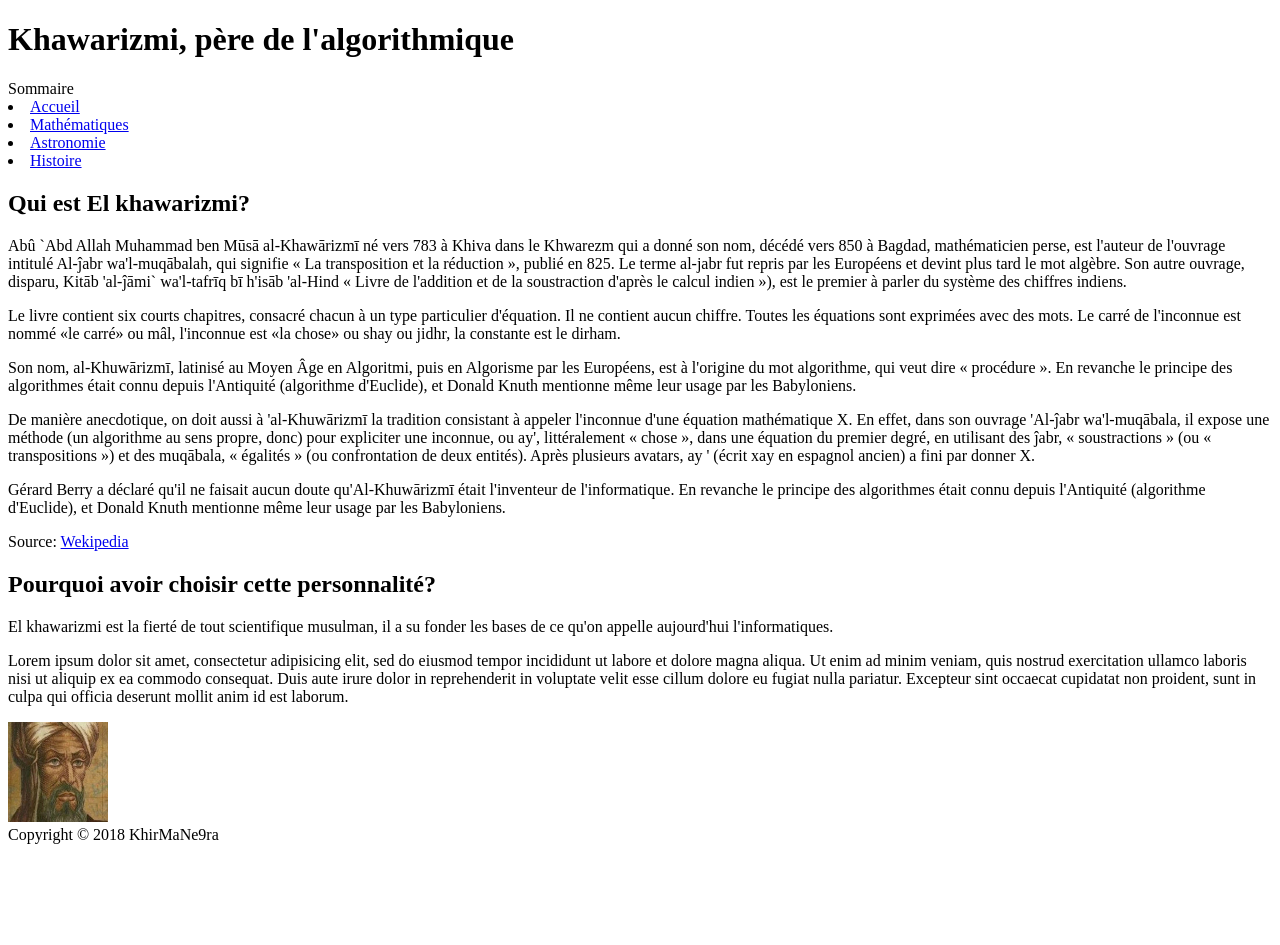
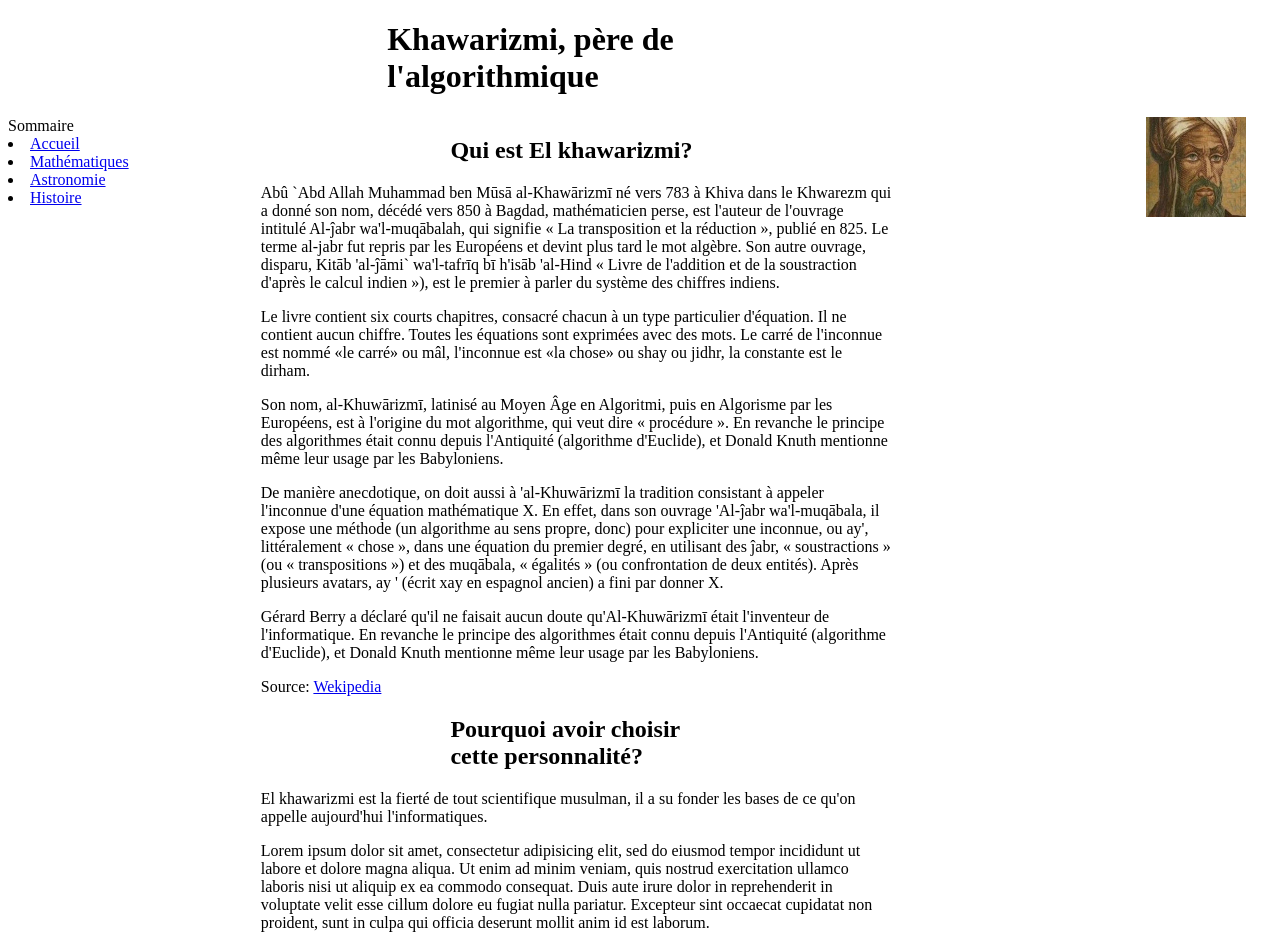
Before and after one commit to Legend96th/web-project, a plain HTML site: page index.html in a window 1280 px wide. Shown: the top 945 px of the page. Before the commit the page ends 852 px from the top, so only its background shows below. Drawn offline with Linux system fonts and the light colour scheme.

Commit message:
Added some CSS for first Page

```diff
--- /dev/null
+++ b/css/master.css
@@ -0,0 +1,30 @@
+#content {
+    float: left;
+    width: 50%;
+}
+#sommaire {
+    width: 20%;
+    float: left;
+}
+
+aside {
+    width: 10%;
+    float: right;
+}
+
+#copyright {
+clear: both;
+
+margin-left: 40%;
+margin-right: 40%;
+padding-top: 100px;
+padding-bottom: 50px;
+}
+
+
+body header {
+
+padding-left: 30%;
+padding-right: 30%;
+
+}
--- a/index.html
+++ b/index.html
@@ -2,14 +2,14 @@
     <html>
         <head>
             <meta charset="UTF-8" />
-            <link rel="stylesheet" href="/css/master.css" type="text/css"  charset="utf-8">
+            <link rel="stylesheet" href="css/master.css" type="text/css"  charset="utf-8">
             <title>Khawarizmi, père de l'algorithmique</title>
         </head>
         <body>
             <header>
                 <h1>Khawarizmi, père de l'algorithmique</h1>
             </header>
-            <nav>
+            <nav id="sommaire">
                 Sommaire
                 <li><a href="#">Accueil</a></li>
                 <li><a href="#">Mathématiques</a></li>
@@ -17,7 +17,7 @@
                 <li><a href="#">Histoire</a></li>
             </nav>
 
-            <section>
+            <section id="content">
                 <article>
                     <header>
                         <h2>Qui est El khawarizmi?</h2>
@@ -55,7 +55,7 @@
             </aside>
 
 
-            <footer>
+            <footer id="copyright">
                 Copyright © 2018 KhirMaNe9ra
             </footer>
         </body>
```
